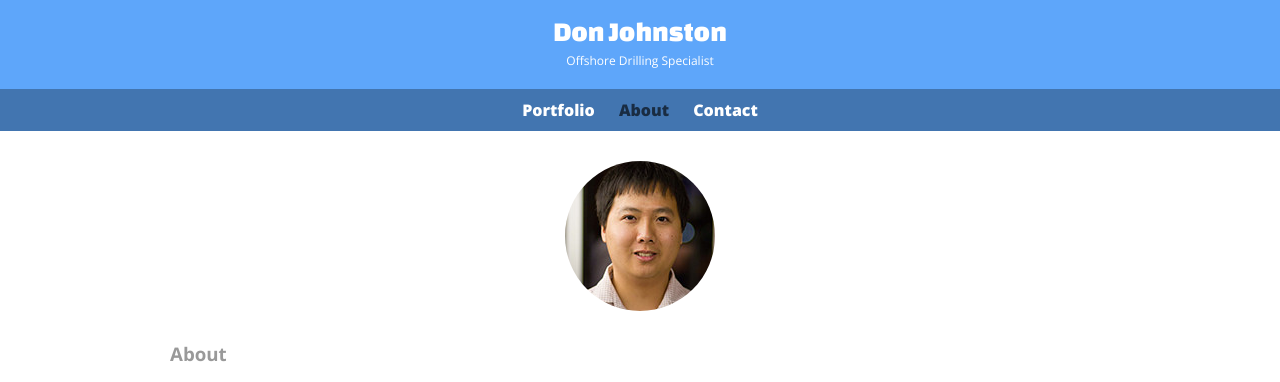
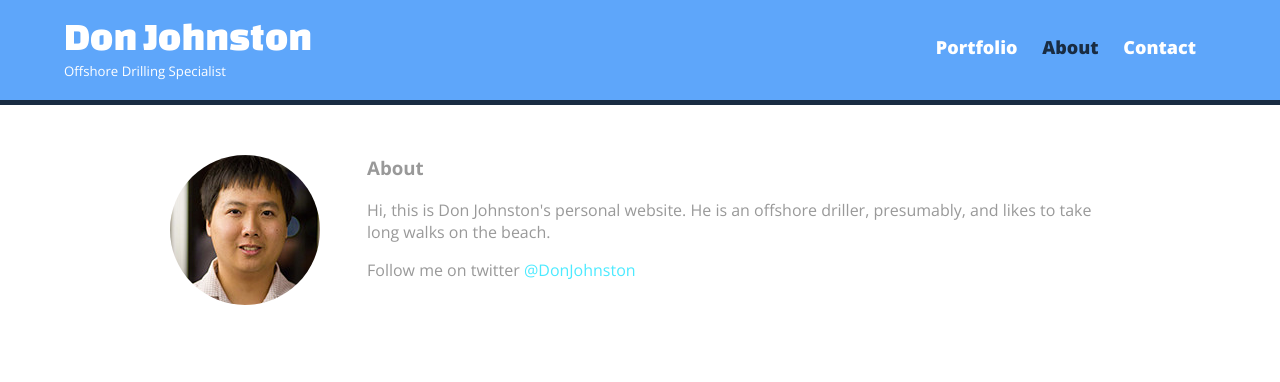
Before and after one commit to coreydavenport/RUS1, a plain HTML site: page about.html in a window 1280 px wide. Shown: the top 382 px of the page. Drawn offline with nearby package versions, Linux system fonts and the light colour scheme.

Commit message:
more media queries
making the site more responsive

```diff
--- a/about.html
+++ b/about.html
@@ -7,6 +7,7 @@
     <link href='http://fonts.googleapis.com/css?family=Changa+One|Open+Sans:400italic,700italic,400,700,800' rel='stylesheet' type='text/css'>
     <link rel="stylesheet" href="css/main.css">
     <link rel="stylesheet" href="css/responsive.css">
+    <meta name="viewport" content="width=device-width, initial-scale=1.0">
   </head>
   <body>
     <header>
--- a/css/responsive.css
+++ b/css/responsive.css
@@ -24,10 +24,49 @@ TWO COLUMN LAYOUT
 	#gallery li:nth-child(4n) {
 		clear:left;
 	}
+
+
+		/**********************************
+	PAGE: PORTFOLIO
+	***********************************/
+
+	.profile-photo {
+		float: left;
+		margin: 0 5% 80px 0;
+	}
 }
 
 @media screen and (min-width:  660px) {
-	body {
+		/**********************************
+	HEADER
+	***********************************/
+	nav {
+		background: none;
+		float: right;
+		font-size: 1.125em;
+		margin-right: 5%;
+		text-align: right;
+		width: 45%;
+	}
 
+	#logo {
+		float: left;
+		text-align: left;
+		margin-left: 5%;
+		width: 45%;
+	}
+
+	h1 {
+		font-size: 2.5em;
+	}
+
+	h2 {
+		font-size: 0.825em;
+		margin-bottom: 20px;
+	}
+
+	header {
+		border-bottom: 5px solid #192C42;
+		margin-bottom: 50px;
 	}
 }
```
Also changed, not shown: contact.html (+1 -0 lines), index.html (+1 -0 lines).
